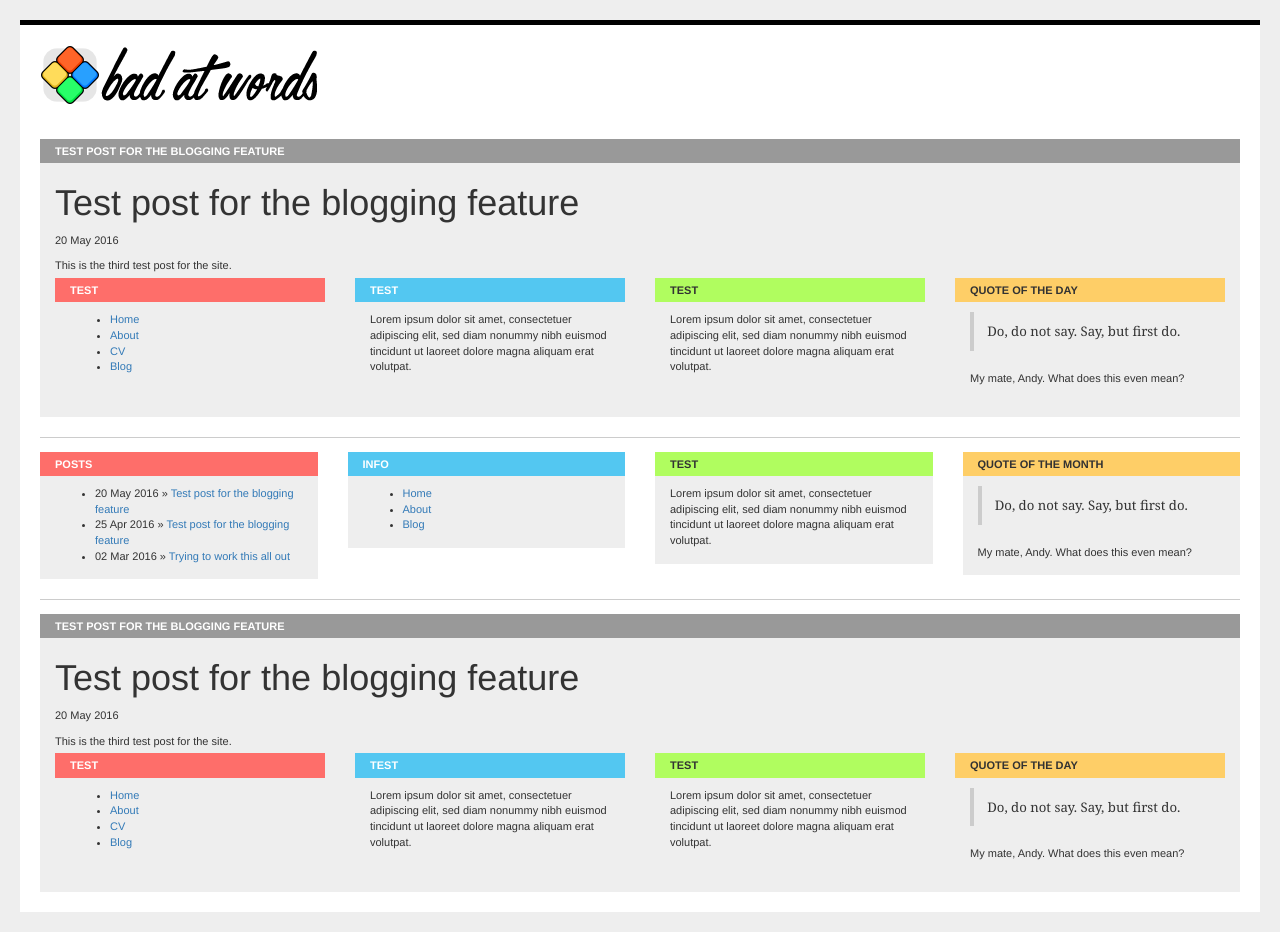
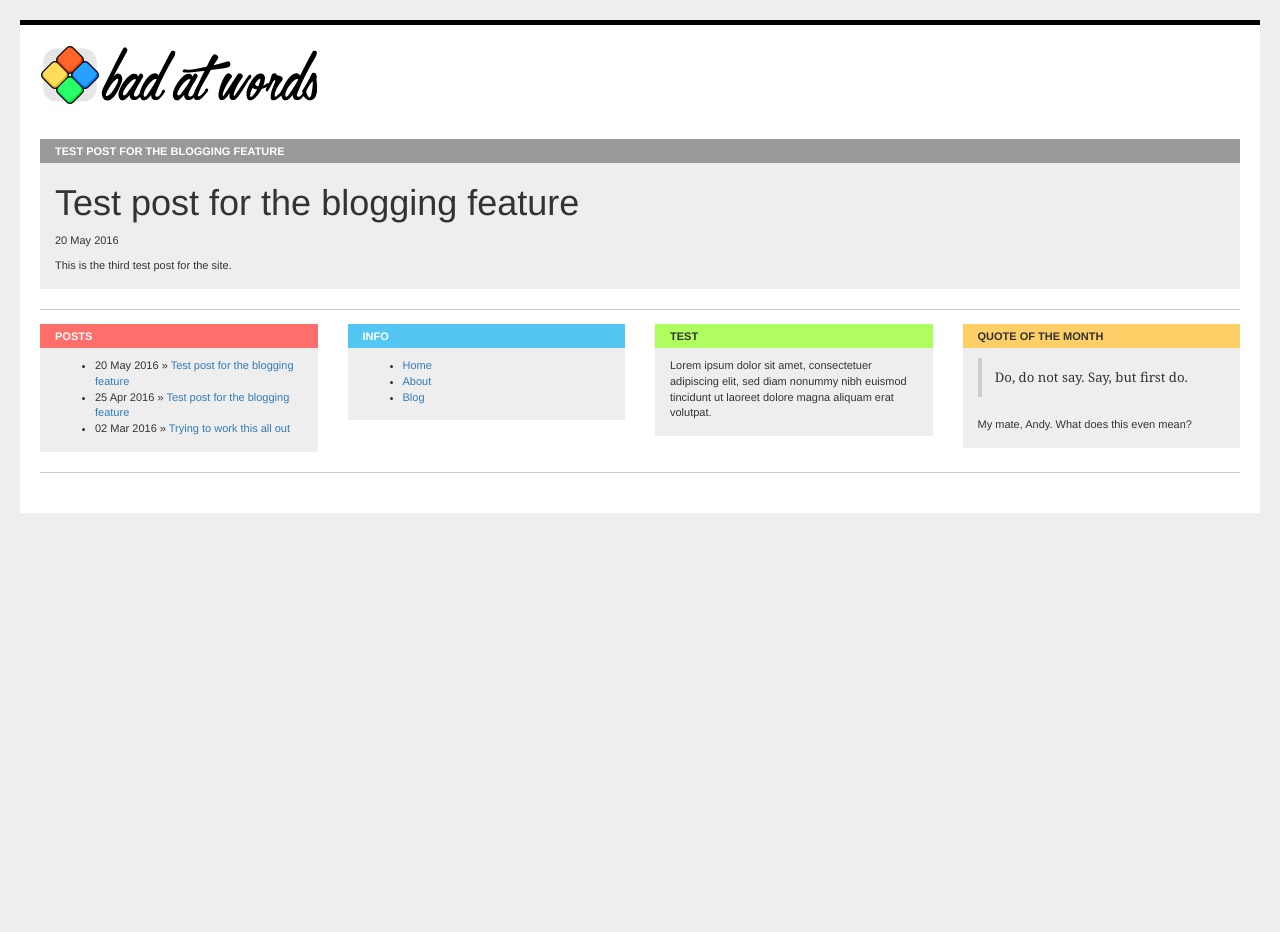
Before and after one commit to davidgitstuff/davidgitstuff.github.io, a Jekyll site: the page built from _posts/2016-05-20-third-test-post.md, in a window 1280 px wide. Built offline with Jekyll 4.4.1, drawn with Linux system fonts in a browser that asks for light colours; nearby versions of some CDN libraries; library files that are not in the unit come from our copies; after the commit the page ends 900 px from its top, so only the background shows below that.

Commit message:
updates
updates

```diff
--- a/_layouts/default.html
+++ b/_layouts/default.html
@@ -95,68 +95,10 @@
 			          </div>
 			        </div>
 
-
 			      </div>
-
 <hr/>
-
-
-
-<div class="row">
-
-<!-- potential nav
-  <div class="col-md-1">
-    <div class="col-md-12 greybox">
-      <h2 class="colgrey">TEST</h2>
-      <p>
-        TEST NAV
-      </p>
 		</div>
 </div>
--->
-
-  <div class="col-md-12">
-  <div class="col-md-12 greybox">
-    <h2 class="colgrey">{{ page.title }}</h2>
-    <p>
-      			{{ content }}
-    </p>
-  </div>
- </div>
-
-
-<!-- </div>
-    <div class="row">
-      <div class="col-md-12">
-        <br/>
-      </div>
-    </div>
-      <div class="row pad15">
-            <div class="row">
-              <div class="col-md-1 bg-blue">.col-md-1</div>
-              <div class="col-md-1 bg-purple">.col-md-1</div>
-              <div class="col-md-1 bg-red">.col-md-1</div>
-              <div class="col-md-1 bg-orange">.col-md-1</div>
-              <div class="col-md-1 bg-yellow">.col-md-1</div>
-              <div class="col-md-1 bg-green">.col-md-1</div>
-              <div class="col-md-1 bg-blue">.col-md-1</div>
-              <div class="col-md-1 bg-purple">.col-md-1</div>
-              <div class="col-md-1 bg-red">.col-md-1</div>
-              <div class="col-md-1 bg-orange">.col-md-1</div>
-              <div class="col-md-1 bg-yellow">.col-md-1</div>
-              <div class="col-md-1 bg-green">.col-md-1</div>
-            </div>
-      </div> -->
-
-  </div>
-
-
-
-
-
-
-</div>
-
 
 
 
--- a/_posts/2016-05-20-third-test-post.md
+++ b/_posts/2016-05-20-third-test-post.md
@@ -5,5 +5,3 @@ date: 2016-05-20
 ---
 
 This is the third test post for the site.
-
-{% include footer.html %}
```
Lines whose indentation alone changed are shown as unchanged.
